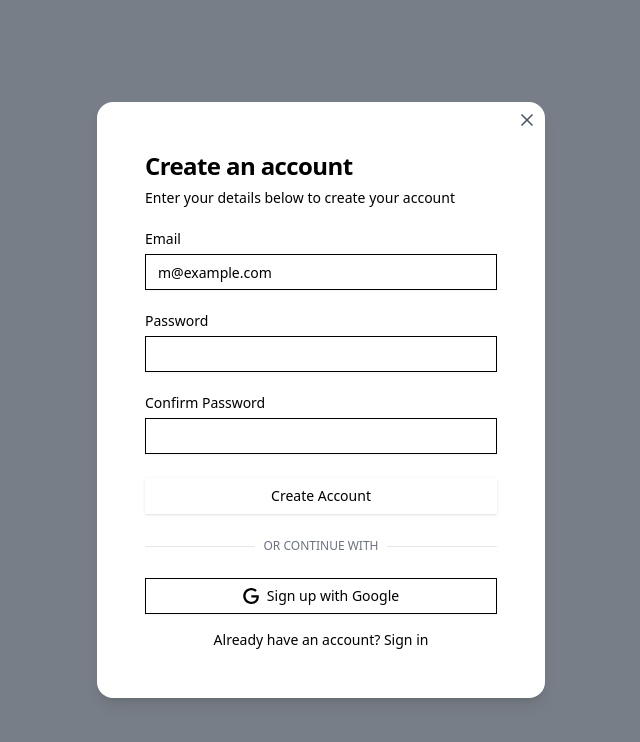
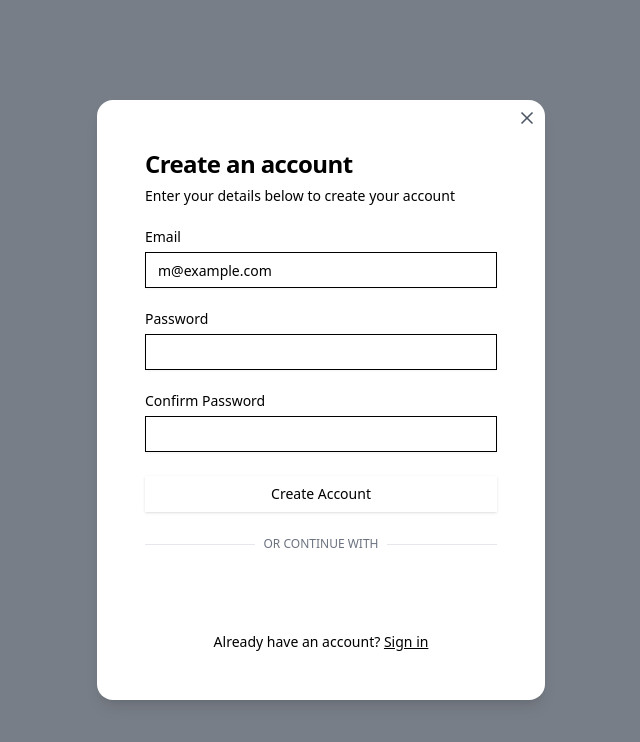
Before and after one commit to Divyansh1586/DetectiFi, a React (Vite) app in the folder frontend/: page /signup in a window 1280 px wide. Shown: the top 742 px of the page, without its empty margins (319-959 px from the left). Built offline with nearby package versions, Linux system fonts and the light colour scheme.

Commit message:
added env variables for g auth

```diff
--- a/frontend/package.json
+++ b/frontend/package.json
@@ -15,9 +15,11 @@
     "@radix-ui/react-label": "^2.1.2",
     "@radix-ui/react-slot": "^1.1.2",
     "@radix-ui/react-switch": "^1.1.3",
+    "@react-oauth/google": "^0.12.1",
     "class-variance-authority": "^0.7.1",
     "clsx": "^2.1.1",
     "dotenv": "^16.4.7",
+    "jwt-decode": "^4.0.0",
     "lucide-react": "^0.475.0",
     "react": "^19.0.0",
     "react-dom": "^19.0.0",
--- a/frontend/src/components/LoginModal.jsx
+++ b/frontend/src/components/LoginModal.jsx
@@ -1,18 +1,42 @@
-import { cn } from "@/lib/utils"
-import { Button } from "@/components/ui/button"
-import { Card, CardContent, CardDescription, CardHeader, CardTitle } from "@/components/ui/card"
-import { Input } from "@/components/ui/input"
-import { Label } from "@/components/ui/label"
-import { Link } from "react-router-dom"
-import { X } from "lucide-react"
+import { Button } from "@/components/ui/button";
+import { Card, CardContent, CardDescription, CardHeader, CardTitle } from "@/components/ui/card";
+import { Input } from "@/components/ui/input";
+import { Label } from "@/components/ui/label";
+import { Link, useNavigate } from "react-router-dom";
+import { X } from "lucide-react";
+import { GoogleOAuthProvider, GoogleLogin, googleLogout } from "@react-oauth/google";
+import { jwtDecode } from "jwt-decode";
+import { useState } from "react";
+
+
+const CLIENT_ID = import.meta.env.CLIENT_ID;
 
 export function LoginModal() {
+  const [user, setUser] = useState(null);
+  const navigate = useNavigate(); // ✅ Initialize useNavigate for redirection
+
+  const handleLoginSuccess = (credentialResponse) => {
+    const decodedUser = jwtDecode(credentialResponse.credential);
+    setUser(decodedUser);
+    console.log("User:", decodedUser);
+
+    // ✅ Redirect user to dashboard after successful login
+    navigate("/dashboard");
+  };
+
+  const handleLogout = () => {
+    googleLogout();
+    setUser(null);
+  };
 
   return (
+    <GoogleOAuthProvider clientId={CLIENT_ID}>
       <div className="fixed inset-0 bg-gray-800 bg-opacity-50 backdrop-blur-sm flex justify-center items-center z-50">
         <div className="relative bg-white rounded-2xl shadow-lg p-6 w-full max-w-md">
           <button className="absolute top-2 right-2 text-gray-600 hover:text-gray-900">
-          <Link to ='/'> <X className="w-5 h-5" /></Link>
+            <Link to="/">
+              <X className="w-5 h-5" />
+            </Link>
           </button>
           <Card className="border-none shadow-none">
             <CardHeader>
@@ -29,33 +53,37 @@ export function LoginModal() {
                   <div className="grid gap-2">
                     <div className="flex items-center">
                       <Label htmlFor="password">Password</Label>
-                    <a href="#" className="ml-auto text-sm underline">Forgot your password?</a>
+                      <a href="#" className="ml-auto text-sm underline">
+                        Forgot your password?
+                      </a>
                     </div>
                     <Input id="password" type="password" required />
                   </div>
-                <Button type="submit" className="w-full">Login</Button>
-                <Button variant="outline" className="w-full flex items-center gap-2 justify-center">
-                  <svg xmlns="http://www.w3.org/2000/svg" className="w-5 h-5" viewBox="0 0 24 24">
-                    <path
-                      d="M12.48 10.92v3.28h7.84c-.24 1.84-.853 3.187-1.787 4.133-1.147 1.147-2.933 2.4-6.053 2.4-4.827 0-8.6-3.893-8.6-8.72s3.773-8.72 8.6-8.72c2.6 0 4.507 1.027 5.907 2.347l2.307-2.307C18.747 1.44 16.133 0 12.48 0 5.867 0 .307 5.387.307 12s5.56 12 12.173 12c3.573 0 6.267-1.173 8.373-3.36 2.16-2.16 2.84-5.213 2.84-7.667 0-.76-.053-1.467-.173-2.053H12.48z"
-                      fill="currentColor" />
-                  </svg>
-                  Sign in with Google
+                  <Button type="submit" className="w-full">
+                    Login
+                  </Button>
+                  {user ? (
+                    <div className="text-center">
+                      <h2>Welcome, {user.name}</h2>
+                      <img src={user.picture} alt="Profile" className="mx-auto rounded-full w-16 h-16" />
+                      <Button onClick={handleLogout} variant="outline" className="w-full mt-2">
+                        Logout
                       </Button>
                     </div>
-
+                  ) : (
+                    <GoogleLogin onSuccess={handleLoginSuccess} onError={() => console.log("Login Failed")} />
+                  )}
+                </div>
               </form>
-            <Link to = '/signup'>
+              <Link to="/signup">
                 <div className="mt-4 text-center text-sm">
-                Don&apos;t have an account?{" "}
-                <button className="underline">
-                  Sign up</button>
+                  Don&apos;t have an account? <button className="underline">Sign up</button>
                 </div>
               </Link>
             </CardContent>
           </Card>
         </div>
-
       </div>
-  )
+    </GoogleOAuthProvider>
+  );
 }
--- a/frontend/src/components/SignupModal.jsx
+++ b/frontend/src/components/SignupModal.jsx
@@ -1,19 +1,37 @@
-import { cn } from "@/lib/utils"
-import { Button } from "@/components/ui/button"
-import { Card, CardContent, CardDescription, CardHeader, CardTitle } from "@/components/ui/card"
-import { Input } from "@/components/ui/input"
-import { Label } from "@/components/ui/label"
-import { X } from 'lucide-react'
-import { Link } from "react-router-dom"
-
-export function SignupModal() {
+import { Button } from "@/components/ui/button";
+import { Card, CardContent, CardDescription, CardHeader, CardTitle } from "@/components/ui/card";
+import { Input } from "@/components/ui/input";
+import { Label } from "@/components/ui/label";
+import { X } from 'lucide-react';
+import { Link } from "react-router-dom";
+import { GoogleOAuthProvider, GoogleLogin, googleLogout } from "@react-oauth/google";
+import { jwtDecode } from "jwt-decode";
+import { useState } from "react";
 
 
+const CLIENT_ID = import.meta.env.CLIENT_ID;
+export function SignupModal() {
+  const [user, setUser] = useState(null);
+
+  const handleLoginSuccess = (credentialResponse) => {
+    const decodedUser = jwtDecode(credentialResponse.credential);
+    setUser(decodedUser);
+    console.log("User:", decodedUser);
+  };
+
+  const handleLogout = () => {
+    googleLogout();
+    setUser(null);
+  };
+
   return (
+    <GoogleOAuthProvider clientId={CLIENT_ID}>
       <div className="fixed inset-0 bg-gray-800 bg-opacity-60 backdrop-blur-sm flex justify-center items-center z-50">
         <div className="relative bg-white rounded-2xl shadow-lg p-6 w-full max-w-md">
           <button className="absolute top-2 right-2 text-gray-600 hover:text-gray-900">
-          <Link to ='/'> <X className="w-5 h-5" /></Link>
+            <Link to="/">
+              <X className="w-5 h-5" />
+            </Link>
           </button>
           <Card className="border-none shadow-none">
             <CardHeader>
@@ -35,7 +53,9 @@ export function SignupModal() {
                     <Label htmlFor="confirmPassword">Confirm Password</Label>
                     <Input id="confirmPassword" type="password" required />
                   </div>
-                <Button type="submit" className="w-full">Create Account</Button>
+                  <Button type="submit" className="w-full">
+                    Create Account
+                  </Button>
                   <div className="relative">
                     <div className="absolute inset-0 flex items-center">
                       <span className="w-full border-t" />
@@ -44,28 +64,31 @@ export function SignupModal() {
                       <span className="bg-white px-2 text-gray-500">Or continue with</span>
                     </div>
                   </div>
-                <Button variant="outline" className="w-full flex items-center gap-2 justify-center">
-                  <svg xmlns="http://www.w3.org/2000/svg" className="w-5 h-5" viewBox="0 0 24 24">
-                    <path
-                      d="M12.48 10.92v3.28h7.84c-.24 1.84-.853 3.187-1.787 4.133-1.147 1.147-2.933 2.4-6.053 2.4-4.827 0-8.6-3.893-8.6-8.72s3.773-8.72 8.6-8.72c2.6 0 4.507 1.027 5.907 2.347l2.307-2.307C18.747 1.44 16.133 0 12.48 0 5.867 0 .307 5.387.307 12s5.56 12 12.173 12c3.573 0 6.267-1.173 8.373-3.36 2.16-2.16 2.84-5.213 2.84-7.667 0-.76-.053-1.467-.173-2.053H12.48z"
-                      fill="currentColor" />
-                  </svg>
-                  Sign up with Google
+
+                  {/* Google Authentication Section */}
+                  {user ? (
+                    <div className="text-center">
+                      <h2>Welcome, {user.name}</h2>
+                      <img src={user.picture} alt="Profile" className="mx-auto rounded-full w-16 h-16" />
+                      <Button onClick={handleLogout} variant="outline" className="w-full mt-2">
+                        Logout
                       </Button>
                     </div>
-
+                  ) : (
+                    <GoogleLogin onSuccess={handleLoginSuccess} onError={() => console.log("Login Failed")} />
+                  )}
+                </div>
                 <div className="mt-4 text-center text-sm">
                   Already have an account?{" "}
-                <Link to = '/login'>
-
-                  Sign in</Link>
-
+                  <Link to="/login" className="underline">
+                    Sign in
+                  </Link>
                 </div>
               </form>
             </CardContent>
           </Card>
-
         </div>
       </div>
-  )
+    </GoogleOAuthProvider>
+  );
 }
```
Also changed, not shown: 2 other files (tests, documents, lock files or other folders). Lines whose indentation alone changed are shown as unchanged.
